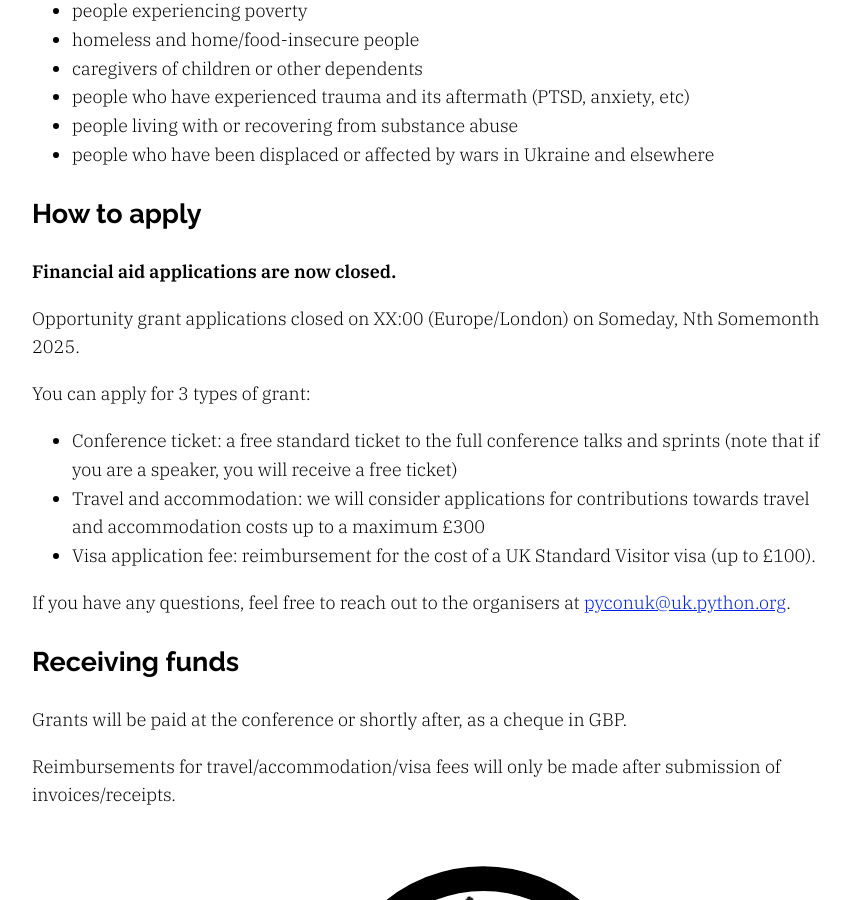
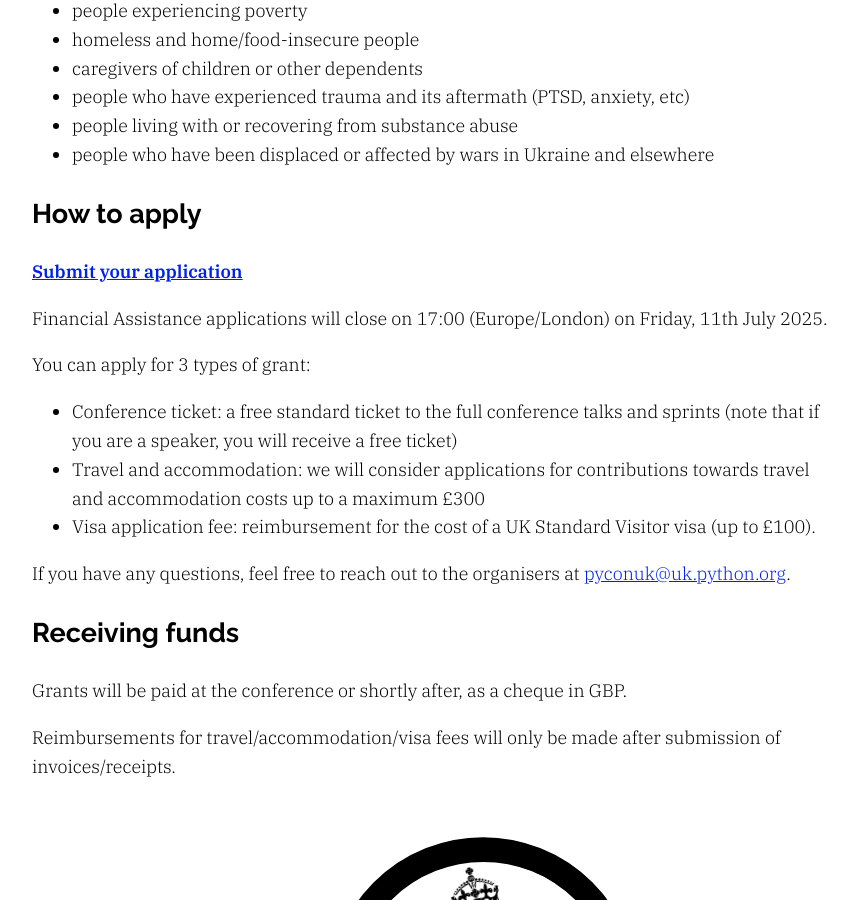
Before and after one commit to gma/2025.pyconuk.org, a Jekyll site: the page built from src/financial-assistance.md, in a window 1280 px wide and 900 px high, scrolled down 1554 px. Shown: the whole window, without its empty margins (208-1066 px from the left). Built offline with Jekyll 4.4.1, drawn with Linux system fonts in a browser that asks for light colours; some of the changed text lies outside the part shown.

Commit message:
repushing original changes

```diff
--- a/_config.yml
+++ b/_config.yml
@@ -14,11 +14,16 @@
 # You can create any custom variable you would like, and they will be accessible
 # in the templates via {{ site.myvariable }}.
 
+plugins:
+  - jekyll-redirect-from
+
 title: "PyCon UK 2025"
 
 # Flags for when things™ happen
 cfp_open: true
 cfp_closed: false
+fin_aid_open: true
+fin_aid_closed: false
 spons_prosp_avail: true
 tickets_open: false
 schedule_ready: false
@@ -29,7 +34,7 @@ show_django_girls: false
 con_year: 2025
 con_start: Friday 19th September
 con_finish: Monday 22nd September
-con_financial_assistance_deadline: "XX:00 (Europe/London) on Someday, Nth Somemonth"
+con_financial_assistance_deadline: "17:00 (Europe/London) on Friday, 11th July"
 cfp_end: Sunday 11th May 2025
 django_girls_date: Saturday 20th September
 young_coders_date: Saturday 20th September
--- a/src/_includes/header.html
+++ b/src/_includes/header.html
@@ -48,7 +48,7 @@
         {% if site.show_django_girls == true %}<li><a href="/django-girls/">Django Girls</a></li>{% else %}<!-- Maybe a link to something cool will appear here soon? -->{% endif %}
         <li><a href="/code-of-conduct/">Code of Conduct</a></li>
         <li><a href="/inclusion/">Inclusion</a></li>
-        {% if site.tickets_open == true %}<li><a href="/financial-assistance/">Apply for financial assistance</a></li>{% else %}<!-- financial_assistance_snake? On its way to help! -->{% endif %}
+        {% if site.fin_aid_open == true %}<li><a href="/financial-assistance/">Financial Assistance</a></li>{% else %}<!-- financial_assistance_snake? On its way to help! -->{% endif %}
         <li><a href="/schedule/">Schedule</a></li>
         <li><a href="/sprints/">Sprints</a></li>
         <li><a href="/venue/">Venue</a></li>
--- a/src/financial-assistance.md
+++ b/src/financial-assistance.md
@@ -2,9 +2,7 @@
 layout: default
 title: Financial Assistance
 ---
-
-<p><strong>Please note that financial aid applications have now closed.</strong></p>
-
+<p><strong>{% if site.fin_aid_closed %}Please note that financial aid applications have now closed.{% elsif site.fin_aid_open == true %}<a href="/financial-aid-form" target="_blank">Submit your application</a>{% else %}Please note that financial aid applications are not yet open.{% endif %}</strong></p>
 PyCon UK is pleased to offer grants for those who might otherwise not be able to attend.
 
 ## Contributions
@@ -42,9 +40,9 @@ Our selection process will take into account:
 
 ## How to apply
 
-<p><strong>Financial aid applications are now closed.</strong></p>
+<p><strong>{% if site.fin_aid_closed %}Financial aid applications have now closed.{% elsif site.fin_aid_open == true %}<a href="/financial-aid-form" target="_blank">Submit your application</a>{% else %}Financial aid applications are not yet open.{% endif %}</strong></p>
 
-Opportunity grant applications closed on {{ site.con_financial_assistance_deadline }} {{ site.con_year }}.
+Financial Assistance applications will close on {{ site.con_financial_assistance_deadline }} {{ site.con_year }}.
 
 You can apply for 3 types of grant:
 
```
Also changed, not shown: src/financial-aid-form.md (added, +6 -0 lines).
